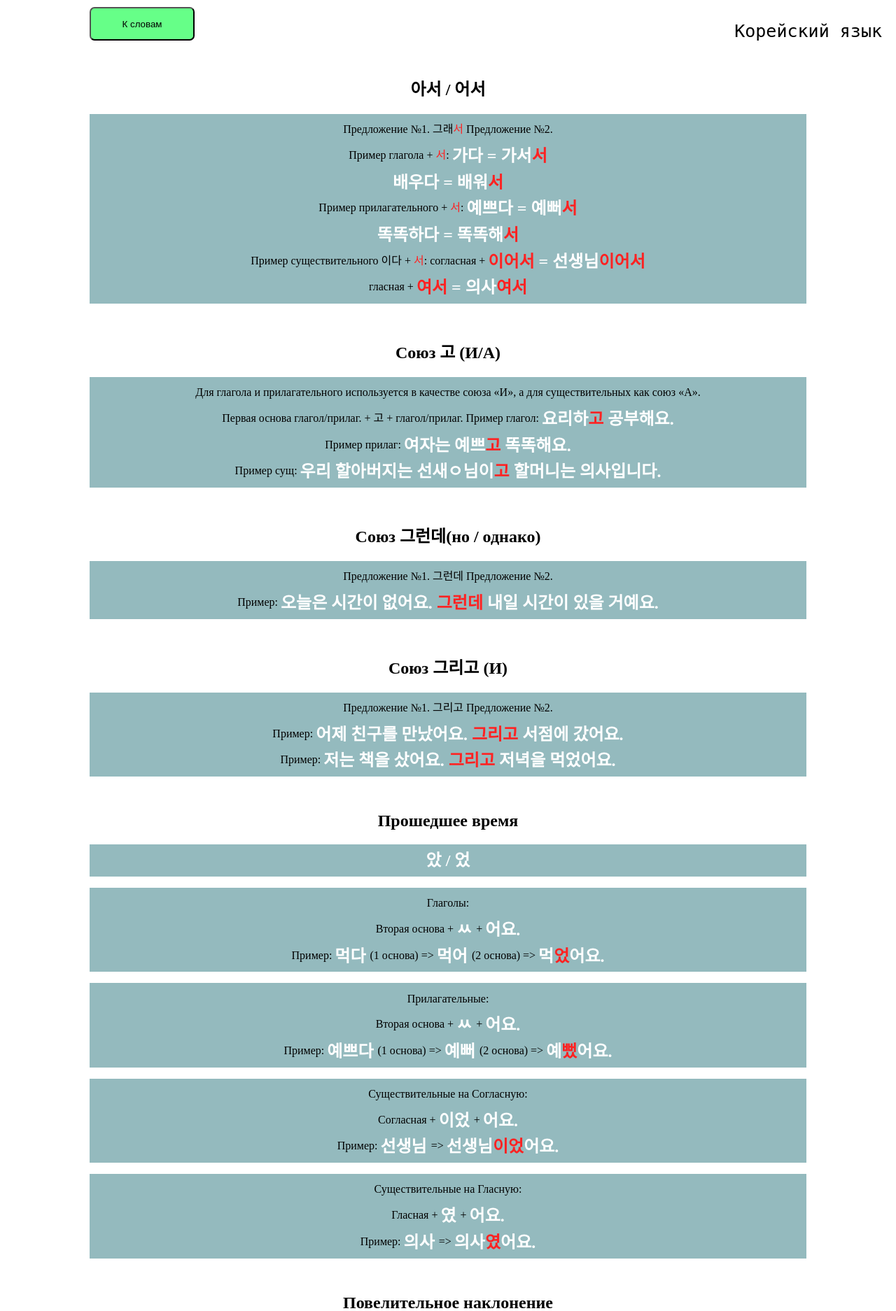
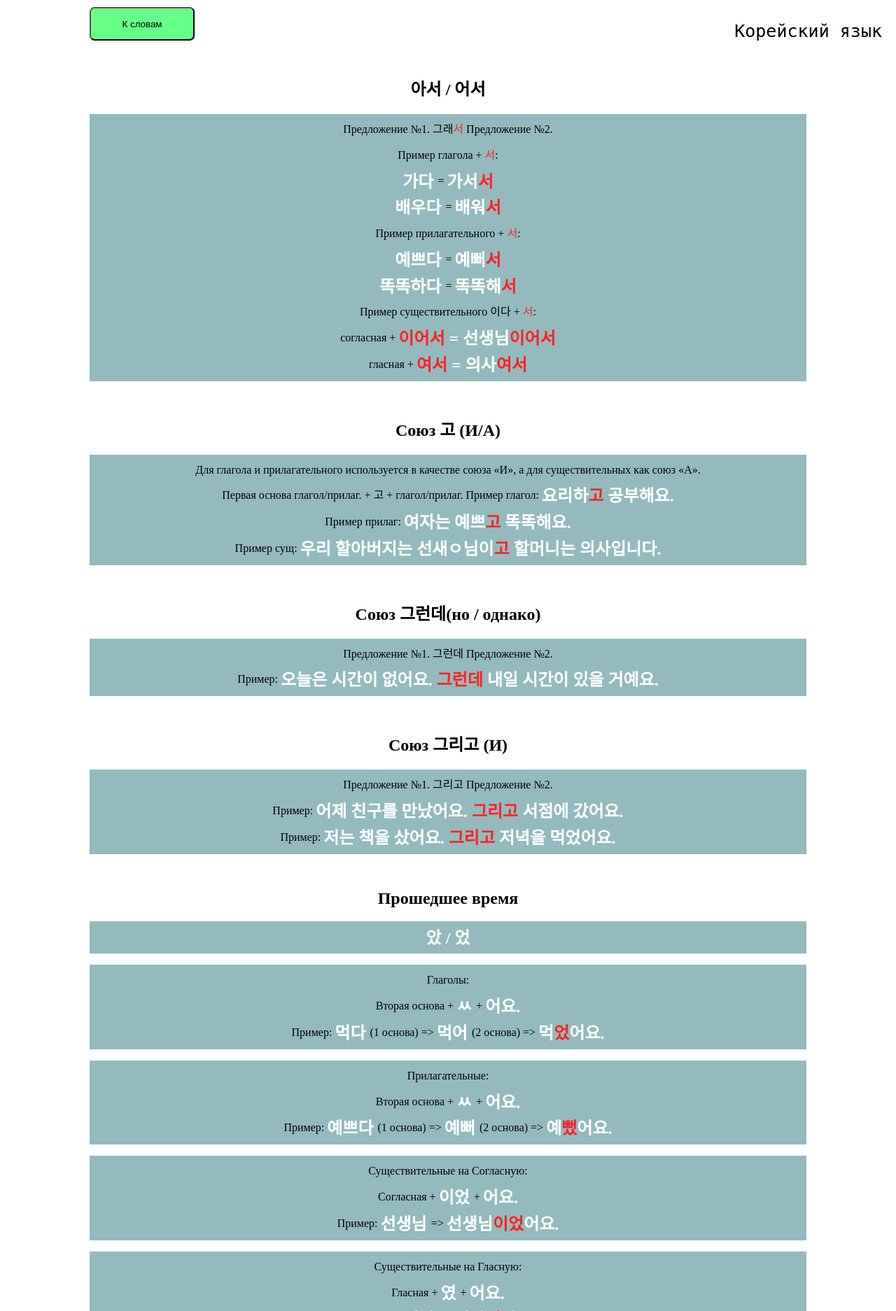
Before and after one commit to zinchuk0480/korean, a Flask app: page /rules in a window 1280 px wide. Shown: the top 1874 px of the page at 70% size. Run offline with Flask 2, Linux system fonts and the light colour scheme.

Commit message:
rem rules

```diff
--- a/templates/rules.html
+++ b/templates/rules.html
@@ -16,15 +16,15 @@
 	<section>
 		<h2 class="section_title"> 아서 / 어서 </h2>
 		<p class="line_text"> Предложение №1. 그래<span class="red_text">서</span> Предложение №2. <br>
-		 	Пример глагола + <span class="red_text">서</span>:
-			<span class="big_size"> 가다 = 가서<span class="red_text">서 </span> </span><br>
-			<span class="big_size"> 배우다 = 배워<span class="red_text">서 </span> </span><br>
+		 	Пример глагола + <span class="red_text">서</span>:<br>
+			<span class="big_size"> 가다 </span>= <span class="big_size">가서<span class="red_text">서 </span> </span><br>
+			<span class="big_size"> 배우다 </span>= <span class="big_size">배워<span class="red_text">서 </span> </span><br>
 
-		 	Пример прилагательного + <span class="red_text">서</span>:
-			<span class="big_size"> 예쁘다 = 예뻐<span class="red_text">서 </span> </span><br>
-			<span class="big_size"> 똑똑하다 = 똑똑해<span class="red_text">서 </span> </span><br>
+		 	Пример прилагательного + <span class="red_text">서</span>:<br>
+			<span class="big_size"> 예쁘다 </span>= <span class="big_size">예뻐<span class="red_text">서 </span> </span><br>
+			<span class="big_size"> 똑똑하다 </span>= <span class="big_size">똑똑해<span class="red_text">서 </span> </span><br>
 
-			Пример существительного 이다 + <span class="red_text">서</span>:
+			Пример существительного 이다 + <span class="red_text">서</span>: <br>
 			согласная + <span class="big_size">  <span class="red_text">이어서 </span> = 선생님<span class="red_text">이어서</span> </span><br>
 			гласная + <span class="big_size"> <span class="red_text">여서 </span> = 의사<span class="red_text">여서 </span> </span>
 		</p>
```
